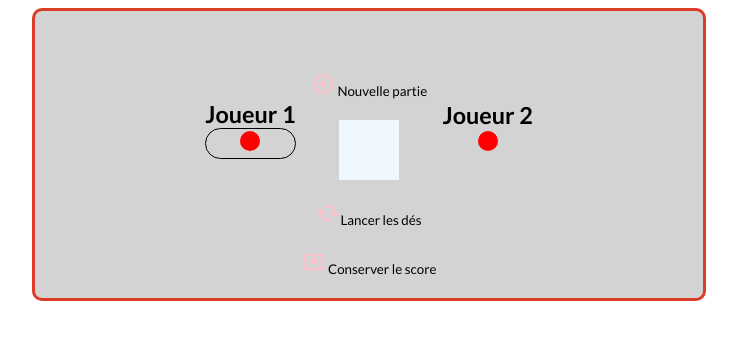
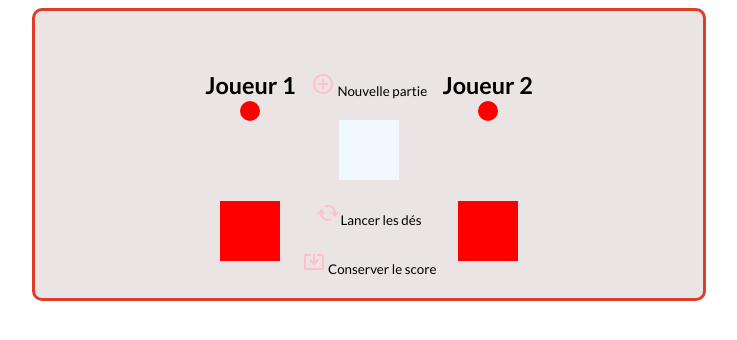
Before and after one commit to MBSylvain/lancer-de-d-, a PHP site: page / in a window 1280 px wide. Shown: the top 340 px of the page, without its empty margins (87-824 px from the left). Run offline with PHP 8.4, Linux system fonts and the light colour scheme.

Commit message:
affiche du du score temporaire

```diff
--- a/style.css
+++ b/style.css
@@ -12,7 +12,7 @@
 .cadre {
     border: 3px solid rgba(221, 59, 38, 0.986);
     border-radius: 10px;
-    background-color: lightgray;
+    background-color: rgb(235, 228, 228);
     text-align: center;
     padding: 20px;
 }
@@ -59,6 +59,15 @@
     height: 50px;
 }
 
+.cumulScore12,
+.cumulScore22 {
+    width: 60px;
+    height: 60px;
+    background-color: red;
+    font-size: 20px;
+    color: white;
+}
+
 img.svg {
     fill: pink;
 }
@@ -71,11 +80,6 @@
     margin-top: 20px;
 }
 
-#JoueurN1,
-#joueurN2 {
-    border-radius: 20px;
-    border: 1px solid black;
-}
 
 
 @media only screen and (max-width: 768px) {
```
